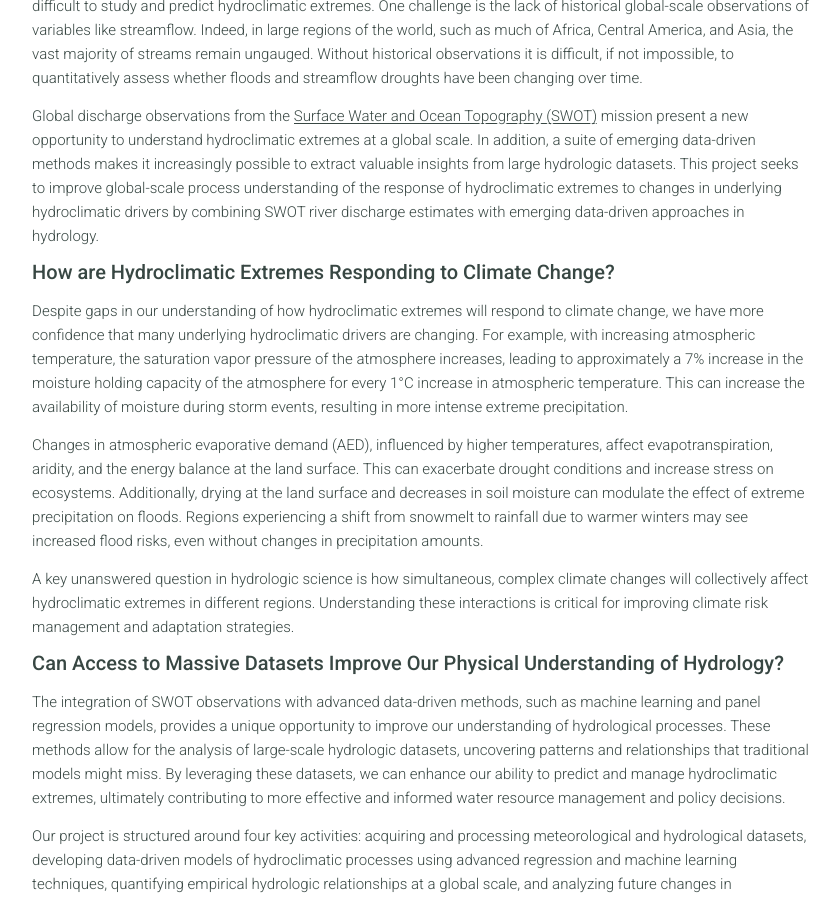
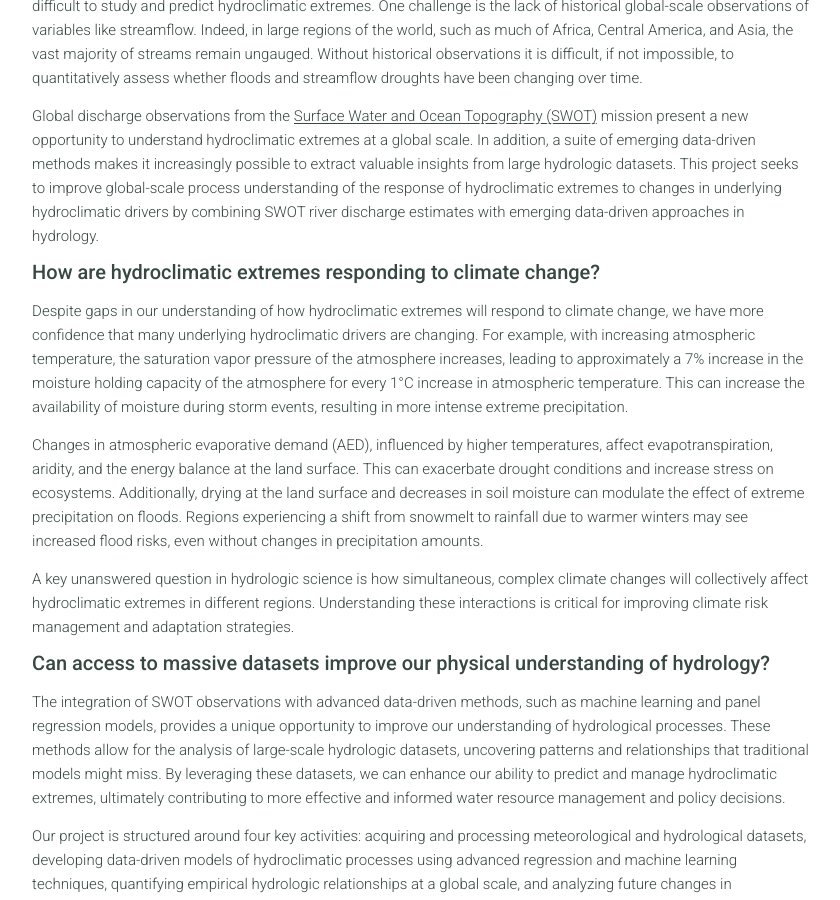
Before and after one commit to fdavenport/fdavenport.github.io, a Jekyll site: the page built from research/evaluating-drivers-extreme-runoff.md, in a window 1280 px wide and 900 px high, scrolled down 1175 px. Shown: the whole window, without its empty margins (219-1059 px from the left). Built offline with Jekyll 4.4.1, drawn with Linux system fonts in a browser that asks for light colours.

Commit message:
Minor revision

```diff
--- a/research/evaluating-drivers-extreme-runoff.md
+++ b/research/evaluating-drivers-extreme-runoff.md
@@ -47,7 +47,7 @@ excerpt: ""
             <small>Global discharge observations from the <a href="https://swot.jpl.nasa.gov/">Surface Water and Ocean Topography (SWOT)</a> mission present a new opportunity to understand hydroclimatic extremes at a global scale. In addition, a suite of emerging data-driven methods makes it increasingly possible to extract valuable insights from large hydrologic datasets. This project seeks to improve global-scale process understanding of the response of hydroclimatic extremes to changes in underlying hydroclimatic drivers by combining SWOT river discharge estimates with emerging data-driven approaches in hydrology.</small>
         </p>
         <p style="line-height: normal" class="m-0 pb-1">
-            <b>How are Hydroclimatic Extremes Responding to Climate Change?</b>
+            <b>How are hydroclimatic extremes responding to climate change?</b>
         </p>
         <p style="line-height: normal" class="m-0 pb-1">
             <small>Despite gaps in our understanding of how hydroclimatic extremes will respond to climate change, we have more confidence that many underlying hydroclimatic drivers are changing. For example, with increasing atmospheric temperature, the saturation vapor pressure of the atmosphere increases, leading to approximately a 7% increase in the moisture holding capacity of the atmosphere for every 1°C increase in atmospheric temperature. This can increase the availability of moisture during storm events, resulting in more intense extreme precipitation.</small>
@@ -59,7 +59,7 @@ excerpt: ""
             <small>A key unanswered question in hydrologic science is how simultaneous, complex climate changes will collectively affect hydroclimatic extremes in different regions. Understanding these interactions is critical for improving climate risk management and adaptation strategies.</small>
         </p>
         <p style="line-height: normal" class="m-0 pb-1">
-            <b>Can Access to Massive Datasets Improve Our Physical Understanding of Hydrology?</b>
+            <b>Can access to massive datasets improve our physical understanding of hydrology?</b>
         </p>
         <p style="line-height: normal" class="m-0 pb-1">
             <small>The integration of SWOT observations with advanced data-driven methods, such as machine learning and panel regression models, provides a unique opportunity to improve our understanding of hydrological processes. These methods allow for the analysis of large-scale hydrologic datasets, uncovering patterns and relationships that traditional models might miss. By leveraging these datasets, we can enhance our ability to predict and manage hydroclimatic extremes, ultimately contributing to more effective and informed water resource management and policy decisions.</small>
```
